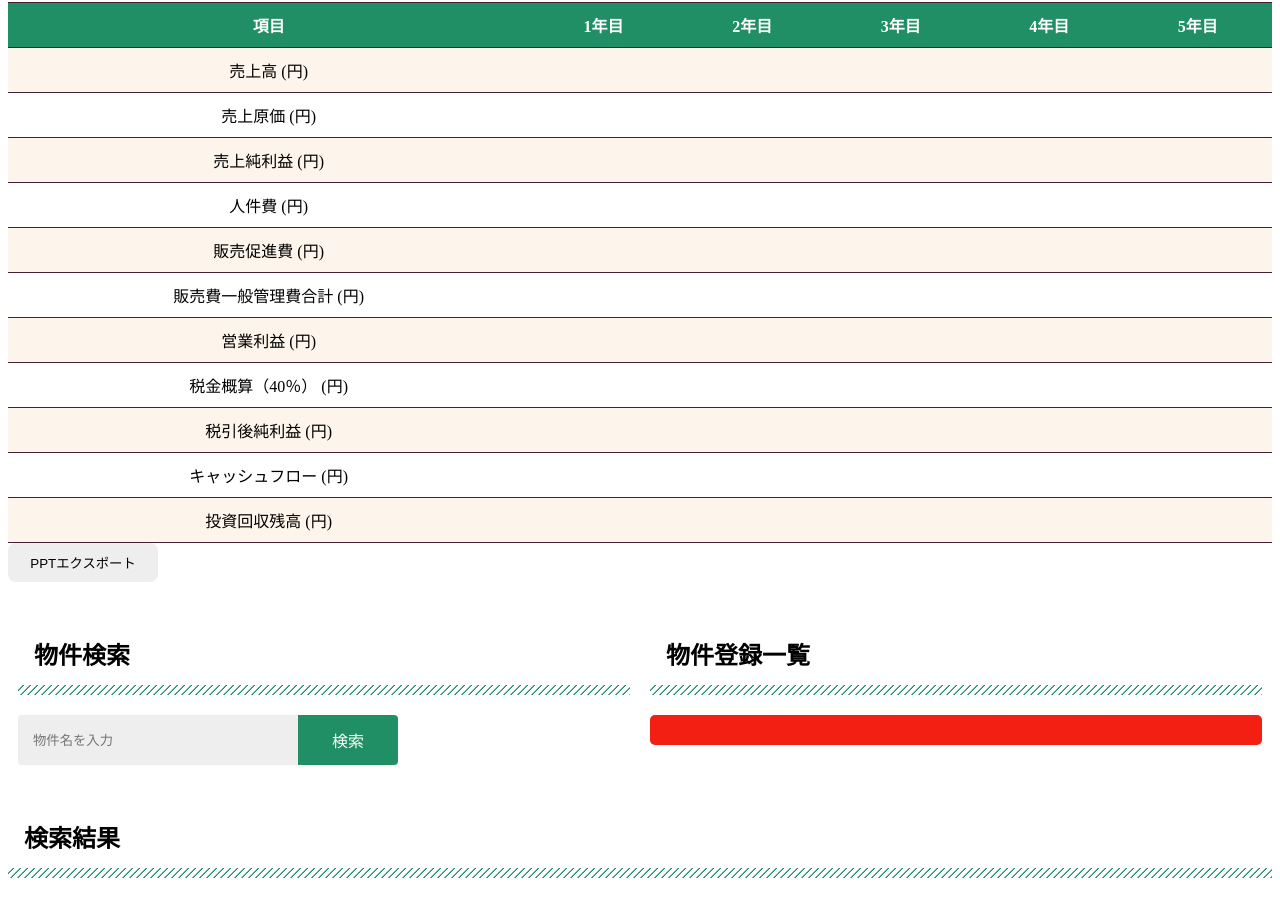
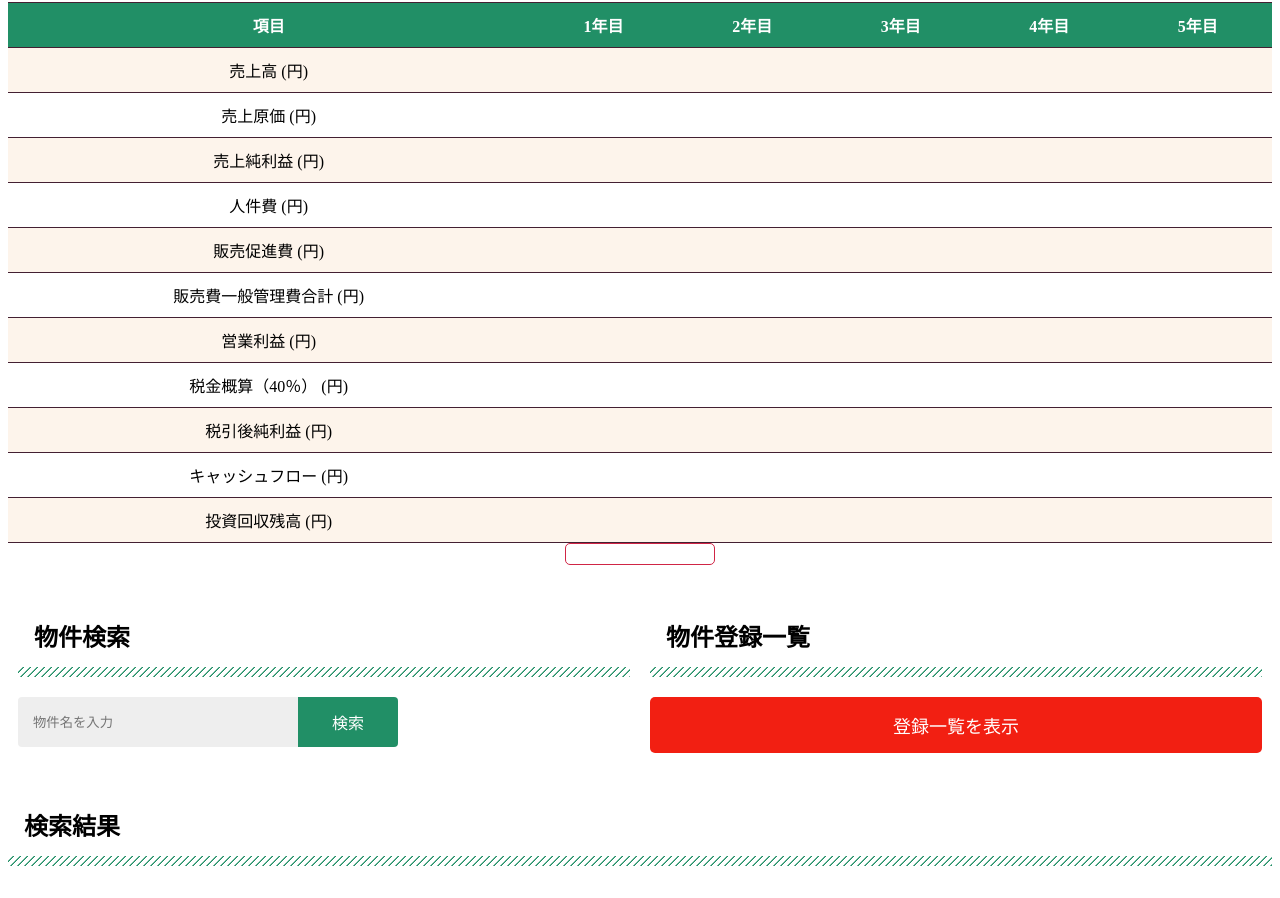
Before and after one commit to ysato33028/invest-ver3, a plain HTML site: page index.html in a window 1280 px wide. Shown: the part 1101-1999 px from the top of the page. Drawn offline with Linux system fonts and the light colour scheme.

Commit message:
Update index.html

```diff
--- a/index.html
+++ b/index.html
@@ -238,7 +238,7 @@
         </tbody>
     </table>
     </form>
-    <input id="export-ppt-button" type="button" value="PPTエクスポート" /></input>
+    <button id="export-ppt-button" class="btn-edit" type="button" value="PPTエクスポート" /></button>
     <div class="container">
         <div class="column">
             <h2>物件検索</h2>
@@ -249,7 +249,7 @@
         </div>
         <div class="column">
             <h2>物件登録一覧</h2>
-            <button id="list-all" class="btn-edit" value="登録一覧を表示" /></button>
+            <input id="list-all" type="button" value="登録一覧を表示" /></input>
         </div>
     </div>
     <h2>検索結果</h2>
```
